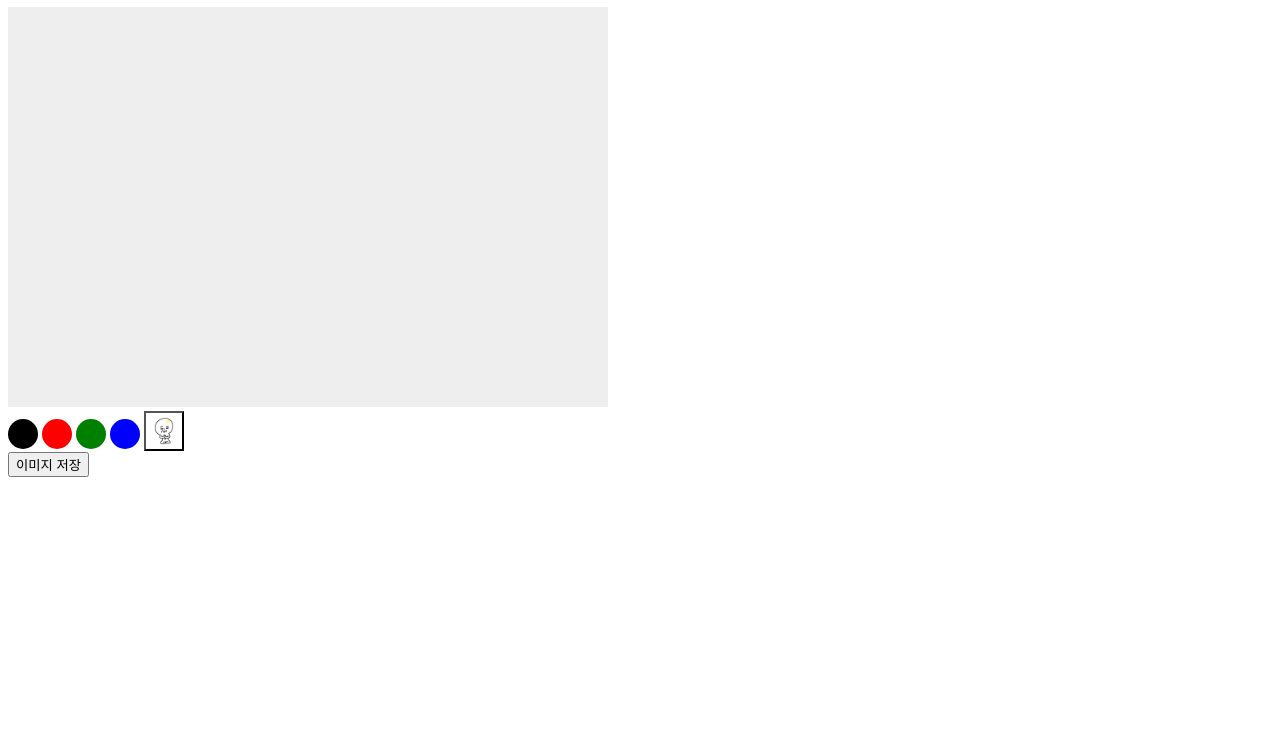
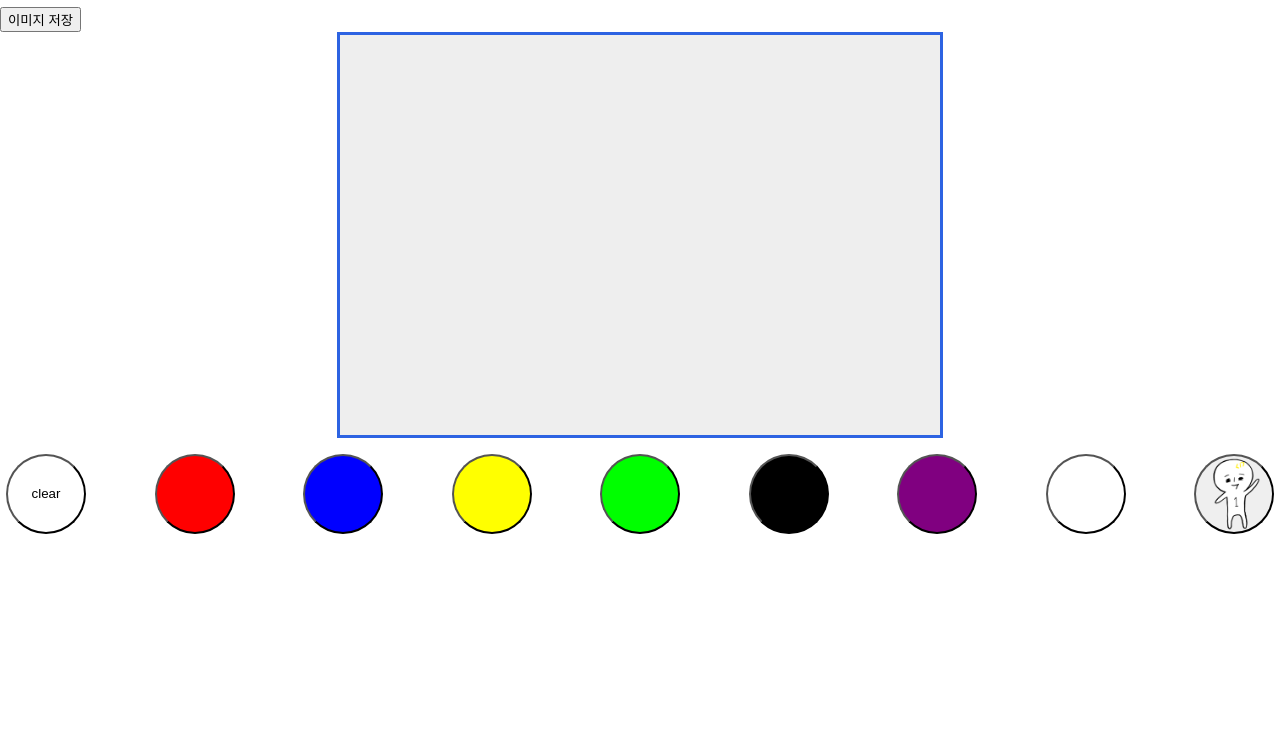
Before and after one commit to Tchaikovsky1114/canvas_scratch, a plain HTML site: page 04-image/02.html in a window 1280 px wide. Shown: the part 73-821 px from the top of the page. Before the commit the page ends 800 px from the top, so only its background shows below. Drawn offline with Linux system fonts and the light colour scheme.

Commit message:
feat: 그림판 + 그린 그림 이미지로 저장

```diff
--- a/04-image/02.html
+++ b/04-image/02.html
@@ -5,98 +5,162 @@
     <meta charset="UTF-8">
     <meta name="viewport" content="width=device-width, initial-scale=1">
     <style>
+      body {
+        position:relative;
+        margin: 0;
+        padding: 0;
+        min-height: 100vh;
+      }
+      .canvas-wrapper {
+        position:relative;
+        width: 600px;
+        height: 400px;
+        margin: 0 auto;
+        padding: 0;
+        border: 3px solid #2d63e2;
+      }
       canvas {
+        position:absolute;
         background: #eee;
       }
-      .color-btn {
-        width: 30px;
-        height: 30px;
-        border: 0;
-        border-radius: 50%;
-      }
-      .color-btn[data-color='black'] { background: black; }
-      .color-btn[data-color='red'] { background: red; }
-      .color-btn[data-color='green'] { background: green; }
-      .color-btn[data-color='blue'] { background: blue; }
-      .image-btn {
-        width: 40px;
-        height: 40px;
-        background: url(../images/ilbuni2.png) no-repeat 50% 50% / cover;
-      }
-      .result-image {
+      .button-group {
+        margin-top: 1rem;
+        padding: 0 6px;
+        bottom: 0;
+        left: 100px;
+        z-index: 100;
+        display: flex;
+        justify-content: space-between;
+        align-items: center;
+        gap: 4px;
 
       }
+      .palette {
+        width: 80px;
+        height: 80px;
+        border-radius: 100%;
+      }
+      .clear-button {
+        background-color: #fff;
+      }
+      .red {
+        background-color: #ff0000;
+      }
+      .blue {
+        background-color: #0000ff;
+      }
+      .green {
+        background-color: #00ff00;
+      }
+      .yellow {
+        background-color: #ffff00;
+      }
+      .black {
+        background-color: #000;
+      }
+      .white {
+        background-color: #fff;
+      }
+      .purple {
+        background-color: #800080;
+      }
+      .image {
+        background-image: url('../images/ilbuni1.png');
+        background-size: cover;
+        background-position: center;
+      }
+      .capture-image {
+        margin: 0 auto;
+        width: 200px;
+        height: 200px;
+      }
+
     </style>
   </head>
 
   <body>
     <h1>Image</h1>
-    <canvas class="canvas" width="600" height="400">이 브라우저는 캔버스를 지원하지 않습니다.</canvas>
-    <div class="control">
-      <button class="color-btn" data-type="color" data-color="black"></button>
-      <button class="color-btn" data-type="color" data-color="red"></button>
-      <button class="color-btn" data-type="color" data-color="green"></button>
-      <button class="color-btn" data-type="color" data-color="blue"></button>
-      <button class="image-btn" data-type="image"></button>
+    <button class="save-button">이미지 저장</button>
+
+    <div class="canvas-wrapper">
+      <canvas class="canvas" width="600" height="400">이 브라우저는 캔버스를 지원하지 않습니다.</canvas>
     </div>
-    <button class="save-btn">이미지 저장</button>
-    <div class="result-image"></div>
-
+    <div class="button-group">
+      <button class="palette clear-button">clear</button>
+      <button class="palette red"></button>
+      <button class="palette blue"></button>
+      <button class="palette yellow"></button>
+      <button class="palette green"></button>
+      <button class="palette black"></button>
+      <button class="palette purple"></button>
+      <button class="palette white"></button>
+      <button class="palette image" data-type="image"></button>
+    </div>
+    <div class="capture-image"></div>
     <script>
       const canvas = document.querySelector('.canvas');
       const context = canvas.getContext('2d');
-      const control = document.querySelector('.control');
-      const saveBtn = document.querySelector('.save-btn');
-      const resultImage = document.querySelector('.result-image');
-      let drawingMode; // true일 때만 그리기
-      let brush = 'color'; // 'color', 'image'
-      let colorVal = 'black'; // 색상
+      const clearButton = document.querySelector('.clear-button');
+      const colorButtons = document.querySelectorAll('.palette');
+      const imgEl = document.createElement('img')
+      imgEl.src = '../images/ilbuni1.png';
+      const saveButton = document.querySelector('.save-button');
+      const captureImage = document.querySelector('.capture-image');
+      let drawingMode;
+      let brush = 'color'; // 'color' or 'image'
+      let paletteColor = '#000';
 
-      const imgElem = new Image();
-      imgElem.src = '../images/ilbuni2.png';
+      function clickHandler(e) {
+        if(!drawingMode) return;
+        // clientX,Y는 브라우저의 왼쪽 상단을 기준으로 한 좌표
+        // offsetX,Y는 이벤트가 발생한 엘리먼트의 왼쪽 상단을 기준으로 한 좌표
+        // layerX,Y는 이벤트가 발생한 엘리먼트의 왼쪽 상단을 기준으로 한 좌표
+        if(brush === 'image') {
+          context.drawImage(imgEl, e.layerX, e.layerY, 100, 100);
+          return;
+        }
+        context.beginPath();
+        context.arc(e.layerX,e.layerY, 10, 0, Math.PI*2, false);
+        context.fill();
+      }
 
-      function downHandler() {
+      function downHandler(e) {
         drawingMode = true;
       }
 
-      function upHandler() {
+      function chooseColorHandler(e) {
+        paletteColor = document.defaultView.getComputedStyle(this).backgroundColor;
+        brush = e.target.getAttribute('data-type');
+        context.fillStyle = paletteColor;
+      }
+
+      function upHandler(e) {
         drawingMode = false;
       }
 
-      function moveHandler(이벤트) {
-        if (!drawingMode) return;
-
-        switch (brush) {
-          case 'color':
-            context.beginPath();
-            context.arc(이벤트.layerX, 이벤트.layerY, 10, 0, Math.PI*2, false);
-            context.fill();
-            break;
-          case 'image':
-            context.drawImage(imgElem, 이벤트.layerX, 이벤트.layerY, 50, 50);
-            break;
-        }
+      function clearHandler() {
+        context.clearRect(0,0,canvas.width, canvas.height);
+      }
+      function createImage() {
+        const url = canvas.toDataURL('image/png');
+        const imgEl = document.createElement('img');
+        imgEl.src = url;
+        imgEl.classList.add('capture-image');
+        captureImage.appendChild(imgEl);
       }
 
-      function setColor(이벤트) {
-        brush = 이벤트.target.getAttribute('data-type');
-        colorVal = 이벤트.target.getAttribute('data-color');
-        context.fillStyle = colorVal;
-        console.log(brush);
-      }
+      canvas.addEventListener('mousedown', downHandler)
+      canvas.addEventListener('mousemove', clickHandler)
+      canvas.addEventListener('mouseup', upHandler)
 
-      function createImage() {
-        const url = canvas.toDataURL('image/png');
-        const imgElem = new Image();
-        imgElem.src = url;
-        resultImage.appendChild(imgElem);
-      }
+      clearButton.addEventListener('click', clearHandler)
 
-      canvas.addEventListener('mousedown', downHandler);
-      canvas.addEventListener('mousemove', moveHandler);
-      canvas.addEventListener('mouseup', upHandler);
-      control.addEventListener('click', setColor);
-      saveBtn.addEventListener('click', createImage);
+      colorButtons.forEach(button => {
+        button.addEventListener('click', chooseColorHandler.bind(button));
+      })
+      saveButton.addEventListener('click', createImage);
+
+
     </script>
   </body>
 </html>
```
Also changed, not shown: 03-animation/01-2.html (+7 -3 lines), 04-image/01.html (+6 -8 lines).
